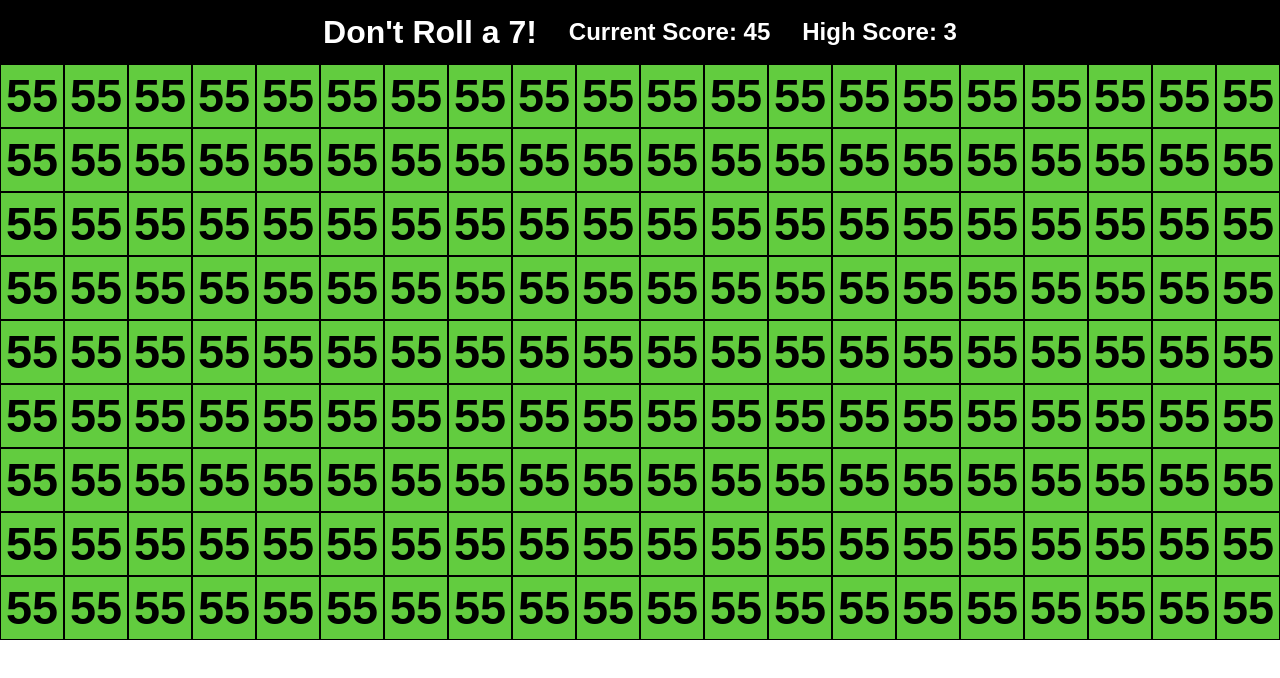
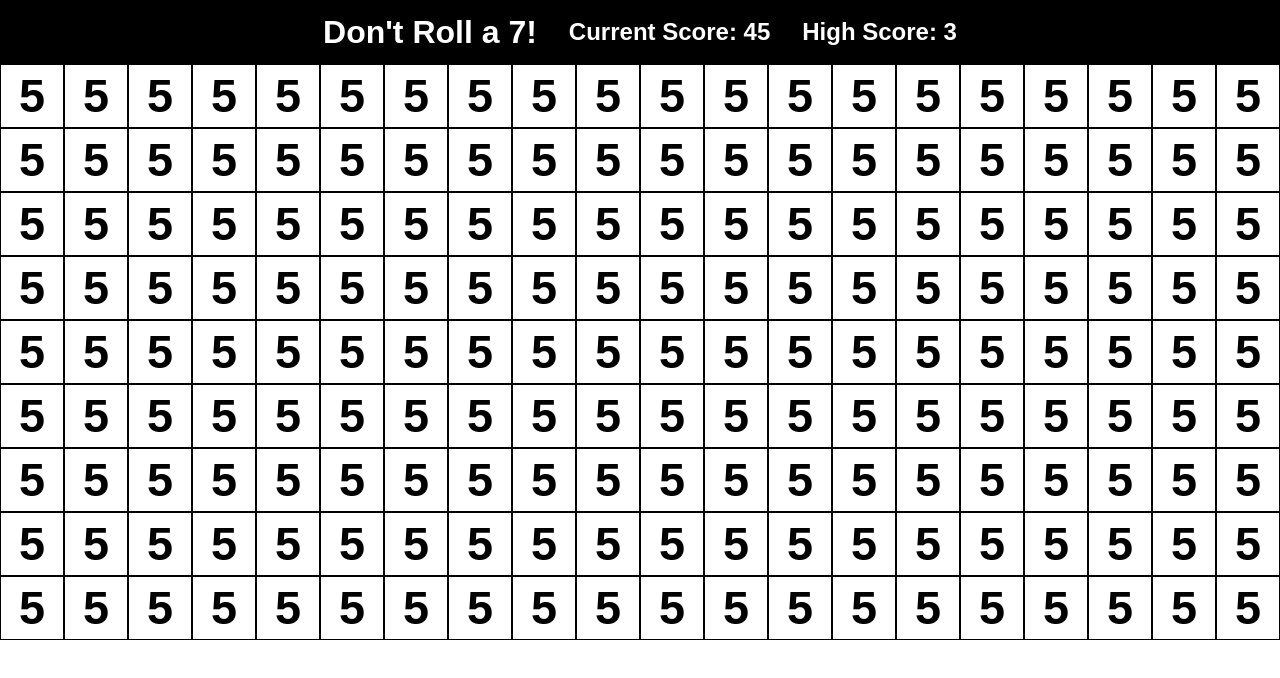
Before and after one commit to kjobrien11/dont-roll-a-7, an Angular app in the folder dra7/: page / in a window 1280 px wide. Shown: the top 678 px of the page. Built offline with nearby package versions, Linux system fonts and the light colour scheme.

Commit message:
makes the board white and adds a variable for roll

```diff
--- a/dra7/src/app/game-board-sqaure/game-board-sqaure.component.css
+++ b/dra7/src/app/game-board-sqaure/game-board-sqaure.component.css
@@ -1,6 +1,7 @@
 
 .game-board-square-container {
-    background-color: rgb(98, 204, 63);
+    /* background-color: rgb(98, 204, 63); */
+    background-color: white;
     display: flex;
     justify-content: center;
     align-items: center;
--- a/dra7/src/app/game-board-sqaure/game-board-sqaure.component.html
+++ b/dra7/src/app/game-board-sqaure/game-board-sqaure.component.html
@@ -1,3 +1,3 @@
 <div class = "game-board-square-container">
-    <h3>55</h3>
+    <h3>{{roll}}</h3>
 </div>
--- a/dra7/src/app/game-board-sqaure/game-board-sqaure.component.ts
+++ b/dra7/src/app/game-board-sqaure/game-board-sqaure.component.ts
@@ -8,4 +8,6 @@
 })
 export class GameBoardSqaureComponent {
 
+  roll: number = 5;
+
 }
```
